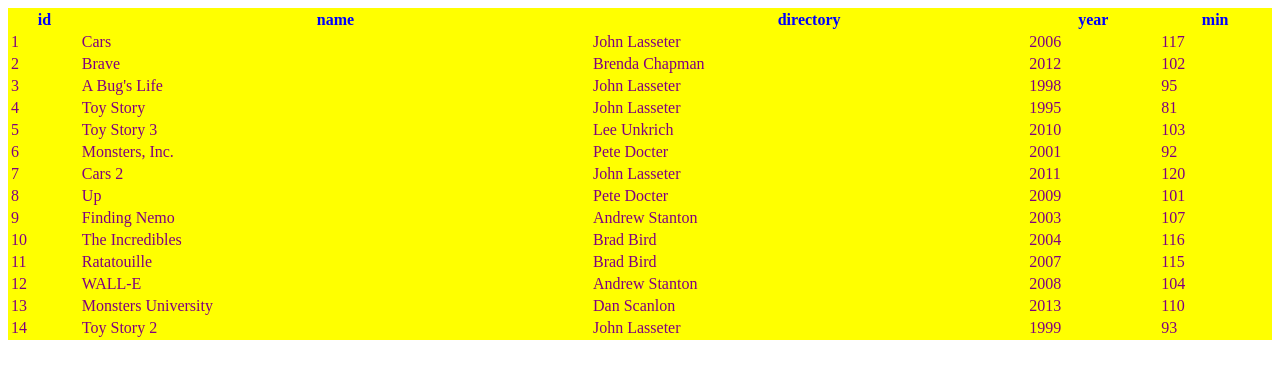
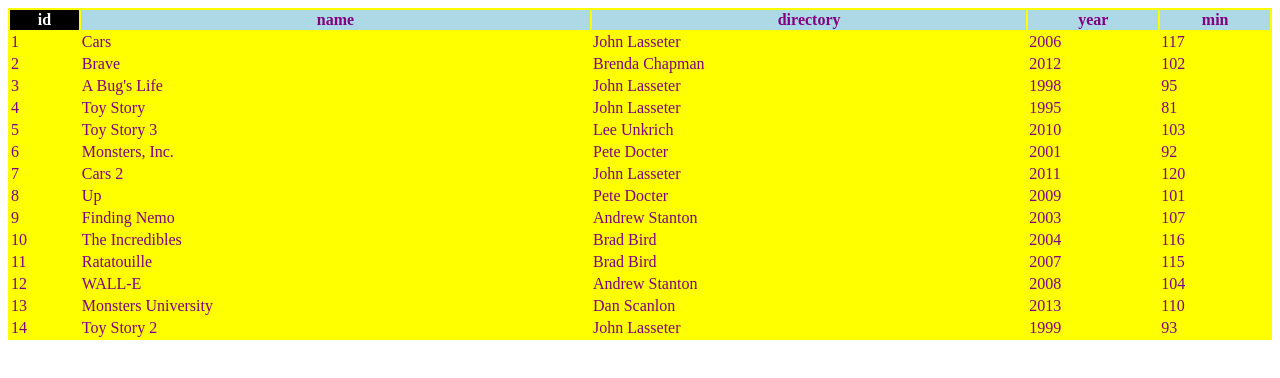
Before and after one commit to NickVL-immalle/FrontendOpdracht1, a plain HTML site: page index.html in a window 1280 px wide. In both pictures the pointer is over the element "id". Drawn offline with Linux system fonts and the light colour scheme.

Commit message:
Verandering kleuren bij hoveren over cellen + kleine aanpassing aan kleur header

```diff
--- a/index.html
+++ b/index.html
@@ -7,7 +7,13 @@
     <title>Movies</title>
     <style>
       th {
-        color: blue;
+        color: purple;
+        background-color: lightblue;
+      }
+      table td:hover,
+      table th:hover {
+        background-color: black;
+        color: white;
       }
     </style>
   </head>
```
